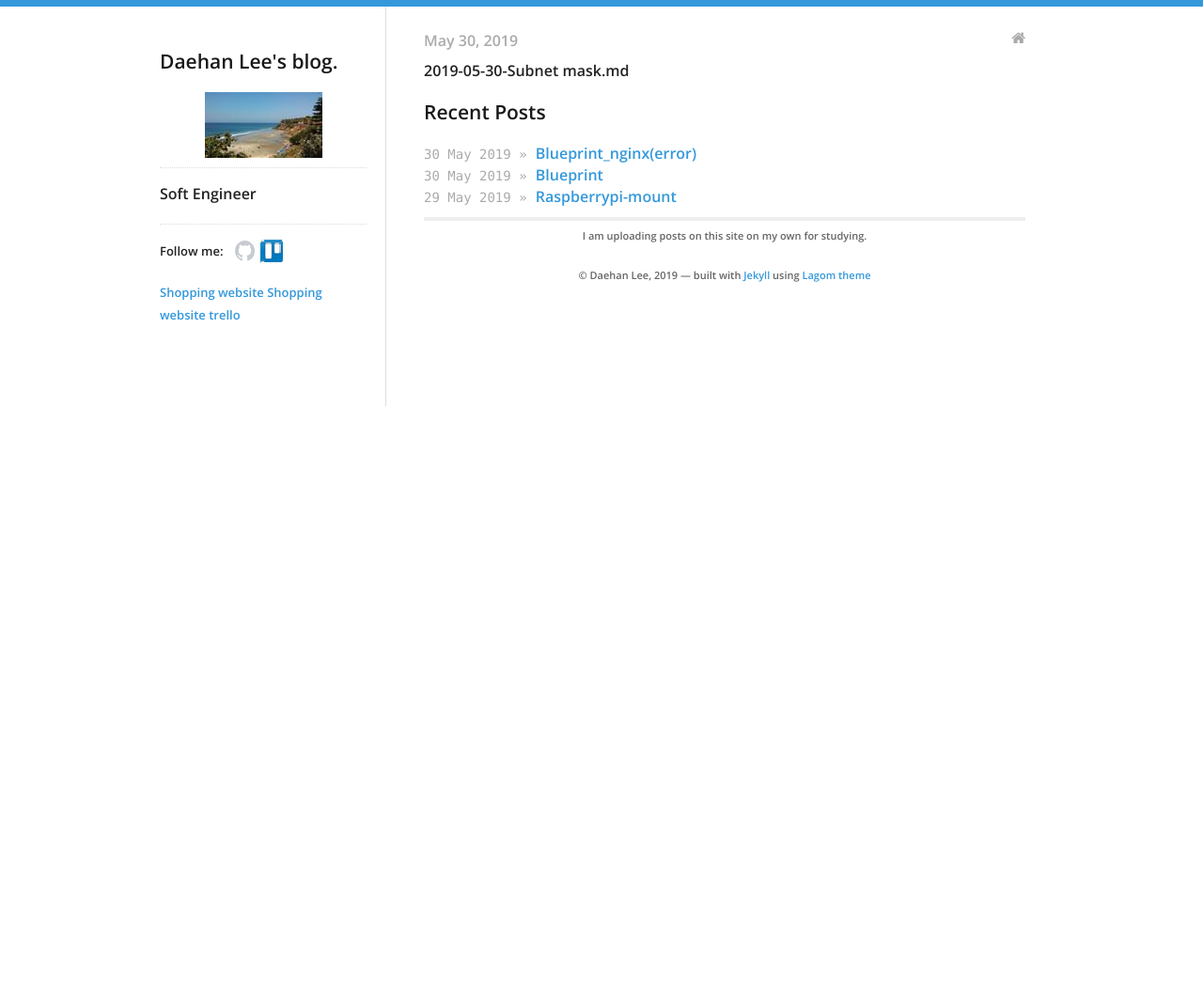
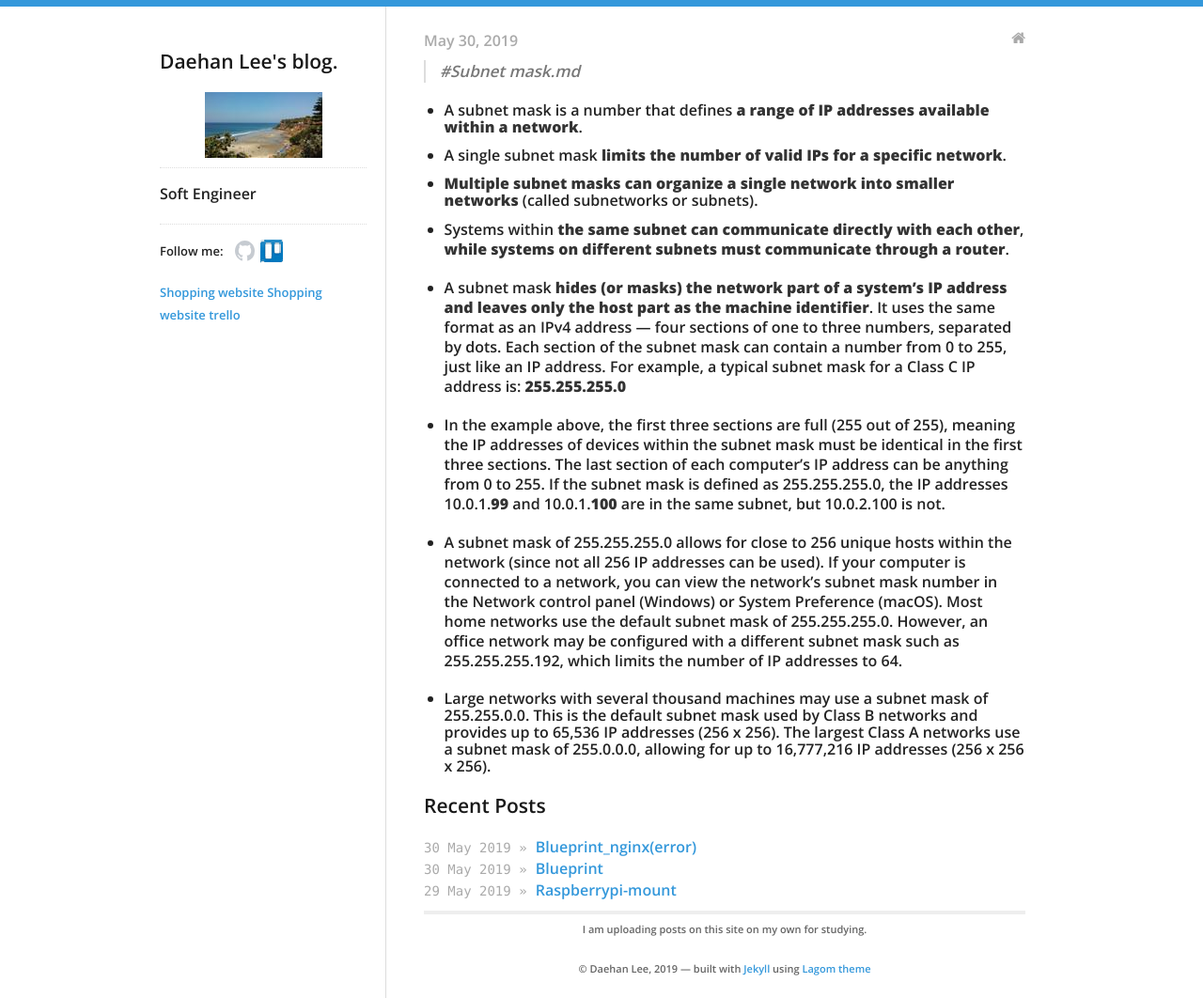
Before and after one commit to daehan0226/Study, a Jekyll site: the page built from _posts/2019-05-30-Subnet mask.md, in a window 1280 px wide. Shown: the whole page at 94% size. Built offline with Jekyll 4.4.1, drawn with Linux system fonts in a browser that asks for light colours; before the commit the page ends 907 px from its top, so only the background shows below that.

Commit message:
Update 2019-05-30-Subnet mask.md

```diff
--- a/_posts/2019-05-30-Subnet mask.md
+++ b/_posts/2019-05-30-Subnet mask.md
@@ -4,4 +4,19 @@ title: Subnet mask
 categories:
 - blog
 ---
-2019-05-30-Subnet mask.md
+
+> #Subnet mask.md
+
+* A subnet mask is a number that defines **a range of IP addresses available within a network**.
+* A single subnet mask **limits the number of valid IPs for a specific network**.
+* **Multiple subnet masks can organize a single network into smaller networks** (called subnetworks or subnets).
+* Systems within **the same subnet can communicate directly with each other**, **while systems on different subnets must communicate through a router**.
+
+* A subnet mask **hides (or masks) the network part of a system's IP address and leaves only the host part as the machine identifier**. It uses the same format as an IPv4 address — four sections of one to three numbers, separated by dots. Each section of the subnet mask can contain a number from 0 to 255, just like an IP address. For example, a typical subnet mask for a Class C IP address is: **255.255.255.0**
+
+* In the example above, the first three sections are full (255 out of 255), meaning the IP addresses of devices within the subnet mask must be identical in the first three sections. The last section of each computer's IP address can be anything from 0 to 255. If the subnet mask is defined as 255.255.255.0, the IP addresses 10.0.1.**99** and 10.0.1.**100** are in the same subnet, but 10.0.2.100 is not.
+
+* A subnet mask of 255.255.255.0 allows for close to 256 unique hosts within the network (since not all 256 IP addresses can be used).
+If your computer is connected to a network, you can view the network's subnet mask number in the Network control panel (Windows) or System Preference (macOS). Most home networks use the default subnet mask of 255.255.255.0. However, an office network may be configured with a different subnet mask such as 255.255.255.192, which limits the number of IP addresses to 64.
+
+* Large networks with several thousand machines may use a subnet mask of 255.255.0.0. This is the default subnet mask used by Class B networks and provides up to 65,536 IP addresses (256 x 256). The largest Class A networks use a subnet mask of 255.0.0.0, allowing for up to 16,777,216 IP addresses (256 x 256 x 256).
```
